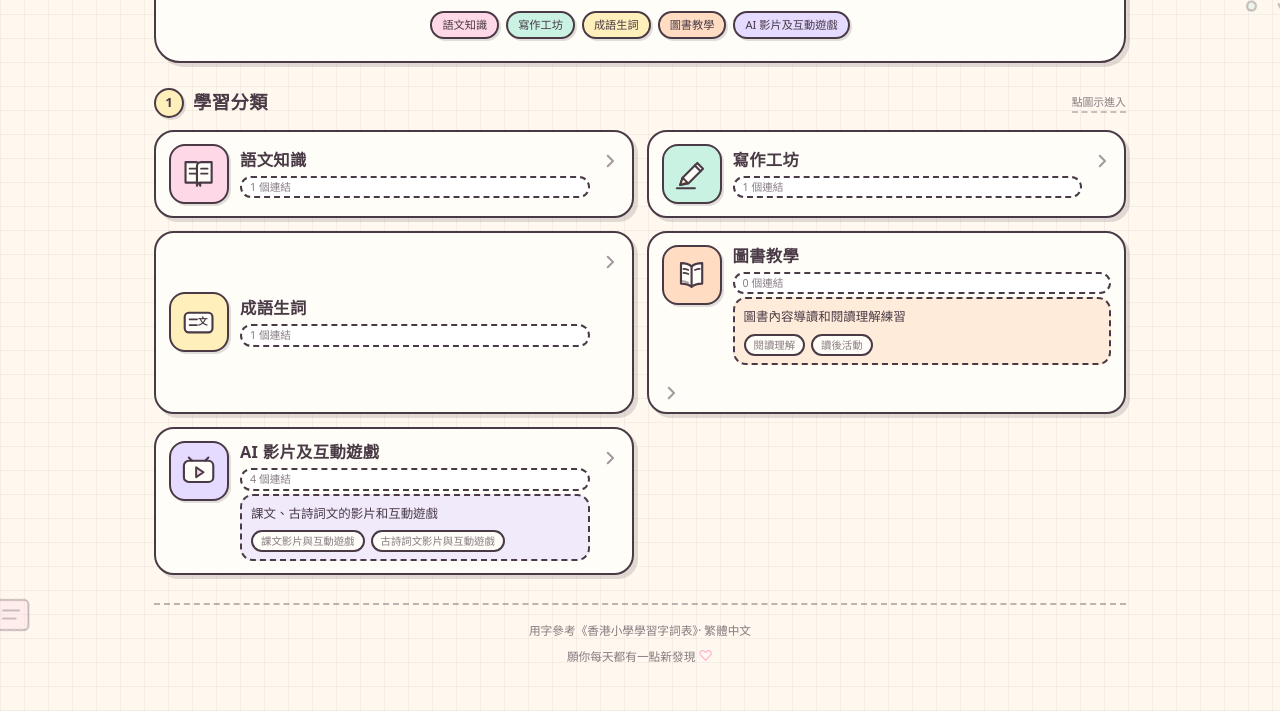
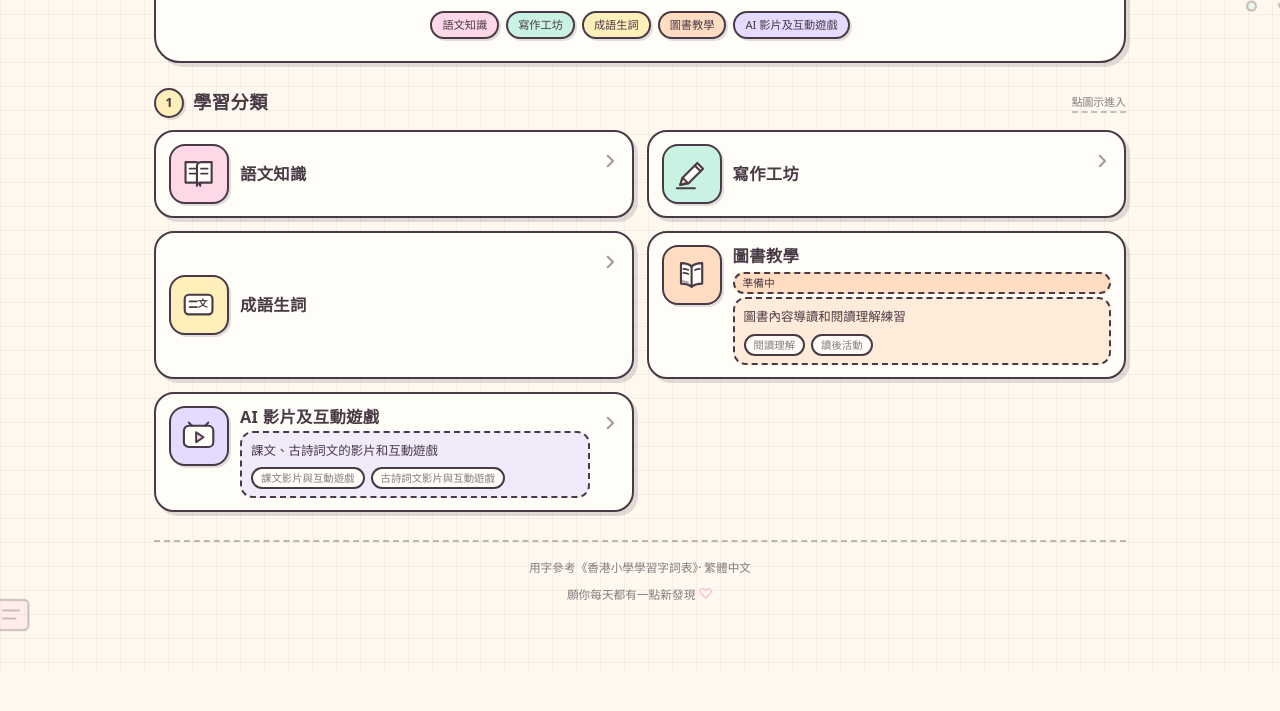
Before and after one commit to nhto/classroom-hub, a plain HTML site: page docs/index.html in a window 1280 px wide. Shown: the part 130-841 px from the top of the page. After the commit the page ends 800 px from the top, so only its background shows below. Drawn offline with Linux system fonts and the light colour scheme.

Commit message:
Hide category link counts and show 準備中 when a card has no official page.

```diff
--- a/docs/index.html
+++ b/docs/index.html
@@ -206,6 +206,11 @@ h1,h2,h3,h4,p{margin:0}
   color:var(--ink-soft);
   background:#fff;
 }
+.cat-count.is-pending{
+  background:var(--peach);
+  color:var(--ink);
+}
+.cat-card.is-pending{cursor:default}
 .go-arrow{flex:none;width:18px;height:18px;opacity:.5;align-self:flex-start;margin-top:6px}
 
 /* 分類內的描述與標籤（圖書教學、AI 影片及互動遊戲） */
@@ -871,7 +876,12 @@ h1,h2,h3,h4,p{margin:0}
       btn.type = 'button';
       btn.className = 'cat-card' + (cat.desc ? ' has-desc' : '');
       btn.setAttribute('data-cat', cat.id);
-      btn.setAttribute('aria-label', cat.name + '，共 ' + linksOf(cat.id).length + ' 個連結');
+      var home = officialHomeOf(cat.id);
+      btn.setAttribute('aria-label', home ? cat.name : cat.name + '，準備中');
+      if (!home) {
+        btn.classList.add('is-pending');
+        btn.setAttribute('aria-disabled', 'true');
+      }
 
       var icon = document.createElement('span');
       icon.className = 'cat-icon';
@@ -884,12 +894,13 @@ h1,h2,h3,h4,p{margin:0}
       name.className = 'cat-name';
       name.textContent = cat.name;
 
-      var count = document.createElement('span');
-      count.className = 'cat-count';
-      count.textContent = linksOf(cat.id).length + ' 個連結';
-
       body.appendChild(name);
-      body.appendChild(count);
+      if (!home) {
+        var status = document.createElement('span');
+        status.className = 'cat-count is-pending';
+        status.textContent = '準備中';
+        body.appendChild(status);
+      }
 
       if (cat.desc) {
         var desc = document.createElement('span');
@@ -912,21 +923,20 @@ h1,h2,h3,h4,p{margin:0}
         body.appendChild(desc);
       }
 
-      var arrow = document.createElement('span');
-      arrow.className = 'go-arrow';
-      arrow.innerHTML = ICON_ARROW;
-
       btn.appendChild(icon);
       btn.appendChild(body);
-      btn.appendChild(arrow);
+      if (home) {
+        var arrow = document.createElement('span');
+        arrow.className = 'go-arrow';
+        arrow.innerHTML = ICON_ARROW;
+        btn.appendChild(arrow);
+      }
 
       btn.addEventListener('click', function () {
+        if (!home) { return; }
         state.current = cat.id;
         renderLinks();
-        var home = officialHomeOf(cat.id);
-        if (home) {
-          openLink(home.url);
-        }
+        openLink(home.url);
       });
 
       cardGrid.appendChild(btn);
```
